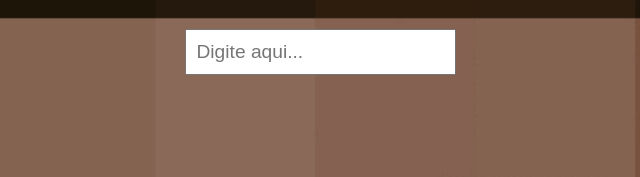
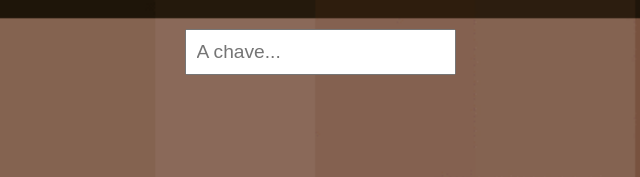
Before and after one commit to HEROBRINE134/HEROBRINE134.github.io, a plain HTML site: page index.html in a window 1280 px wide. Shown: the part 297-474 px from the top of the page, 320-960 px from the left. Drawn offline with Linux system fonts and the light colour scheme.

Commit message:
Update index.html

```diff
--- a/index.html
+++ b/index.html
@@ -32,7 +32,7 @@
 <div class="container">
     <h1>A Chave</h1>
     <form id="form" action="#">
-        <input type="text" id="texto" placeholder="Digite aqui...">
+        <input type="text" id="texto" placeholder="A chave...">
     </form>
 </div>
 
```
